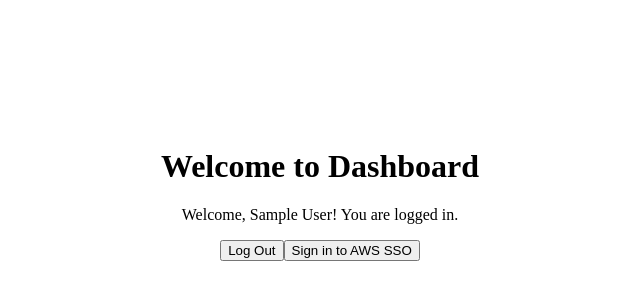
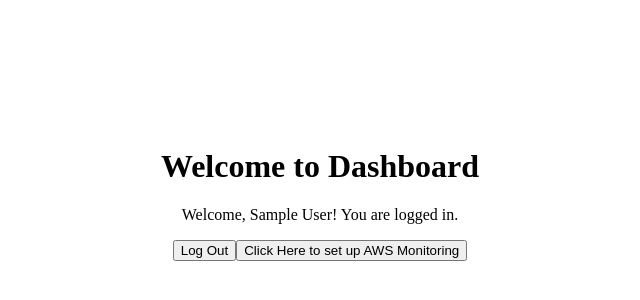
Before and after one commit to hrushipandit/OptiCloud, a Next.js app in the folder Frontend/my-next-app/: page /dashboard in a window 1280 px wide. Shown: the part 214-514 px from the top of the page, without its empty margins (320-960 px from the left). Built offline with nearby package versions, Linux system fonts and the light colour scheme; no server answers; sample sign-in values are in the browser's storage.

Commit message:
check for session and user

```diff
--- a/Frontend/my-next-app/src/pages/dashboard.tsx
+++ b/Frontend/my-next-app/src/pages/dashboard.tsx
@@ -1,21 +1,18 @@
-import Link from 'next/link';
-import { signIn, signOut, useSession } from 'next-auth/react';
-import { useRouter } from 'next/router';
-import styles from '../styles/Home.module.css';
-import React, { useEffect } from 'react';
-
-
-
+import Link from "next/link";
+import { signIn, signOut, useSession } from "next-auth/react";
+import { useRouter } from "next/router";
+import styles from "../styles/Home.module.css";
+import React, { useEffect } from "react";
 
 export default function Dashboard() {
-    const { data: session,status } = useSession();
+  const { data: session, status } = useSession();
   const router = useRouter();
   console.log("Session Data:", session);
 
   useEffect(() => {
     // Check if the session is loaded and there is no user session
     if (status === "unauthenticated") {
-            router.push('/api/auth/signin'); // Redirects to the sign-in page
+      router.push("/api/auth/signin"); // Redirects to the sign-in page
     }
   }, [status, router]);
 
@@ -25,12 +22,15 @@
         <h1>Welcome to Dashboard</h1>
         {session ? (
           <div>
-                        <p>Welcome, {session.user.name}! You are logged in.</p>
+            <p>Welcome, {session?.user?.name}! You are logged in.</p>
             <button onClick={() => signOut()} className={styles.formButton}>
               Log Out
             </button>
-                        <button onClick={() => signIn('google')} className={styles.formButton}>
-                            Sign in to AWS SSO
+            <button
+              onClick={() => signIn("google")}
+              className={styles.formButton}
+            >
+              Click Here to set up AWS Monitoring
             </button>
             {/* Include other user-specific or SSO actions here */}
           </div>
```
Lines whose indentation alone changed are shown as unchanged.
